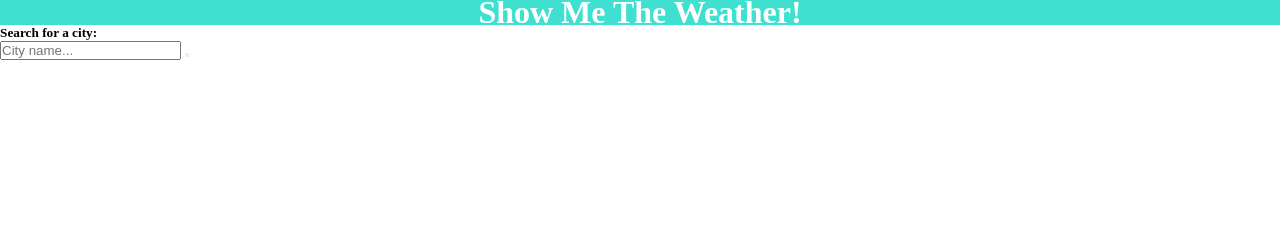
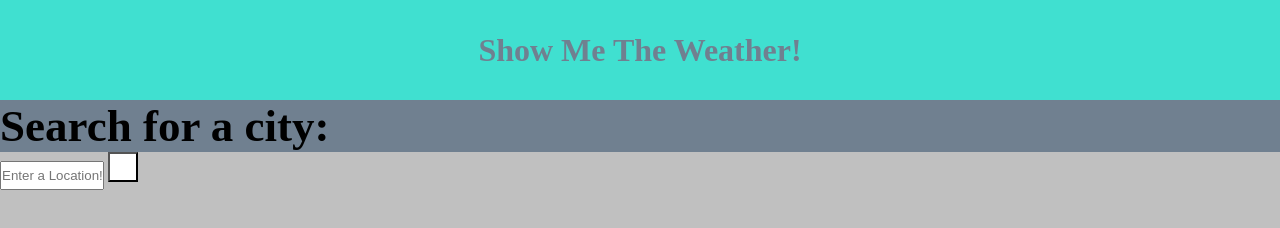
Before and after one commit to JacobBlack1/ShowMe_The_Weather, a plain HTML site: page index.html in a window 1280 px wide. Drawn offline with nearby package versions, Linux system fonts and the light colour scheme.

Commit message:
index.html

```diff
--- a/Css/style.css
+++ b/Css/style.css
@@ -6,13 +6,13 @@
 }
 
 body {
-    background-color: white;
+    background-color: silver;
 }
 
 .jumbotron {
-    color: white;
+    color: slategrey;
     background-color:turquoise;
-    height: 25px;
+    height: 100px;
     display: flex;
     justify-content: center;
     align-items: center;
@@ -26,3 +26,29 @@ body {
 .show {
     display: block;
 }
+
+button{
+    background-color:white;
+    color: black;
+    height: 30px;
+    width: 30px;
+}
+
+input{
+    width: 100px;
+    height: 25px;
+
+}
+
+h5{
+    color: black;
+    background-color: slategrey;
+    font-size: 45px;
+}
+
+h6{
+   background-color: slategrey;
+   color: black;
+   font-size: 40px;
+
+}
--- a/index.html
+++ b/index.html
@@ -1,6 +1,5 @@
 <!DOCTYPE html>
 <html lamg="en">
-
 <head>
     <meta charset="UTF-8">
     <meta http-equiv= "X-UA-Compatible" content="IE=edge">
@@ -31,7 +30,7 @@
 
                 <!-- Start input group -->
                 <div class="input-group mb-3">
-                    <input id="searchTerm" type="text" class="form-control" placeholder="City name..." class="input-group-append">
+                    <input id="searchTerm" type="text" class="form-control" placeholder="Enter a Location!" class="input-group-append">
                     <button id="searchBtn" class="btn btn-primary" type="button" id="button-addon2"><i class="far fa-search"></i></button>
                 </div>
                 <!-- End input group -->
@@ -43,22 +42,21 @@
                 </div>
 
             </div>
-            <div class="col-lg-9">
+            <div class="col-lg-11">
                 <div id="currentCity" class="mt-4">
 
                 </div>
             </div>
 
         </div>
-        <div class="mt-4 col-md-12">
+        <div class="mt-6 col-md-15">
 
-            <h5 id="forecastH5" class="mt-3 hide">5-Day Forecast:</h5>
+            <h6 id="forecastH5" class="mt-3 hide">5-Day Forecast:</h6>
             <div id="forecast" class="row">
 
             </div>
         </div>
     </div>
-
     <script src="https://cdnjs.cloudflare.com/ajax/libs/jquery/3.2.1/jquery.min.js"></script>
     <script src="Js\script.js"></script>
 
```
